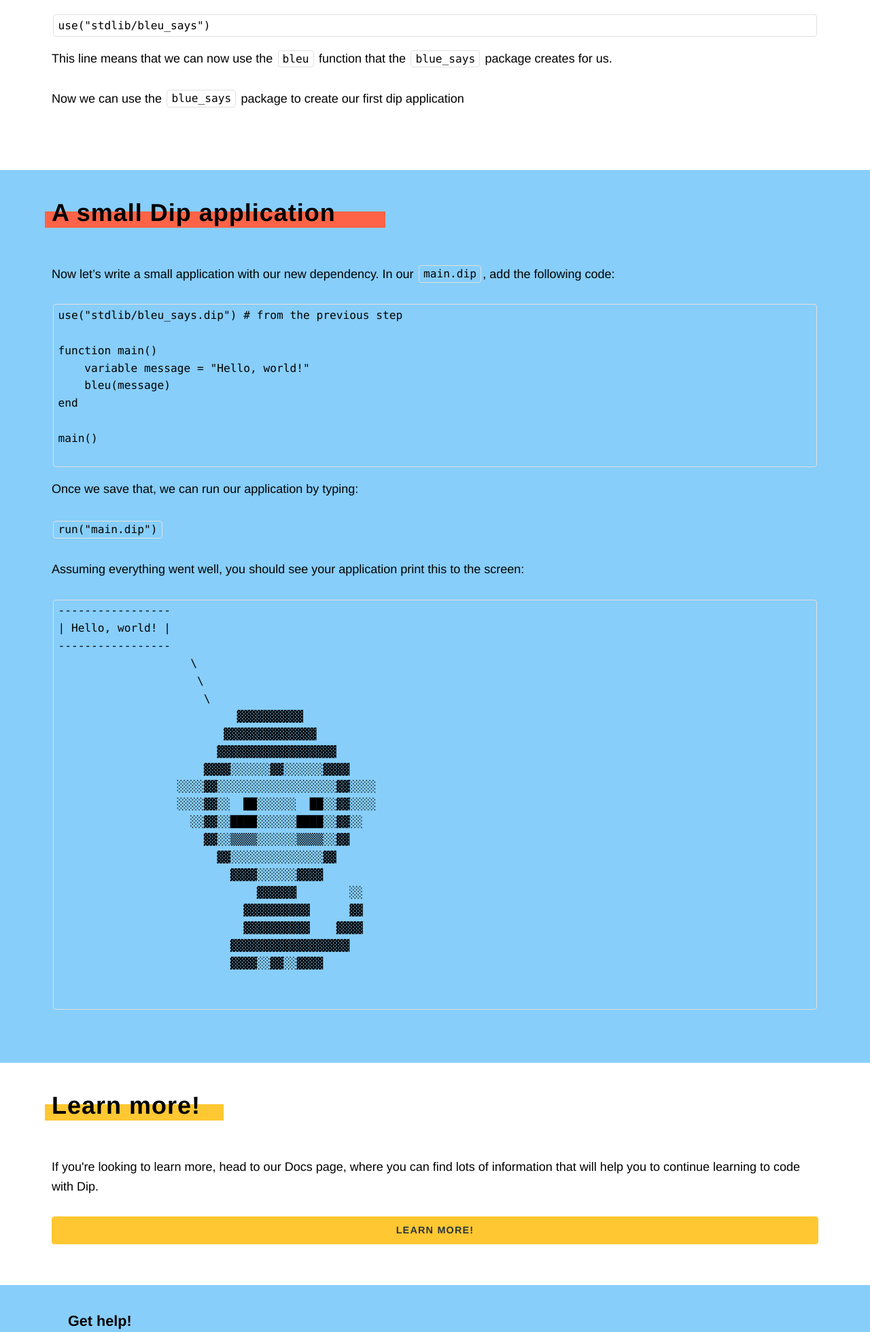
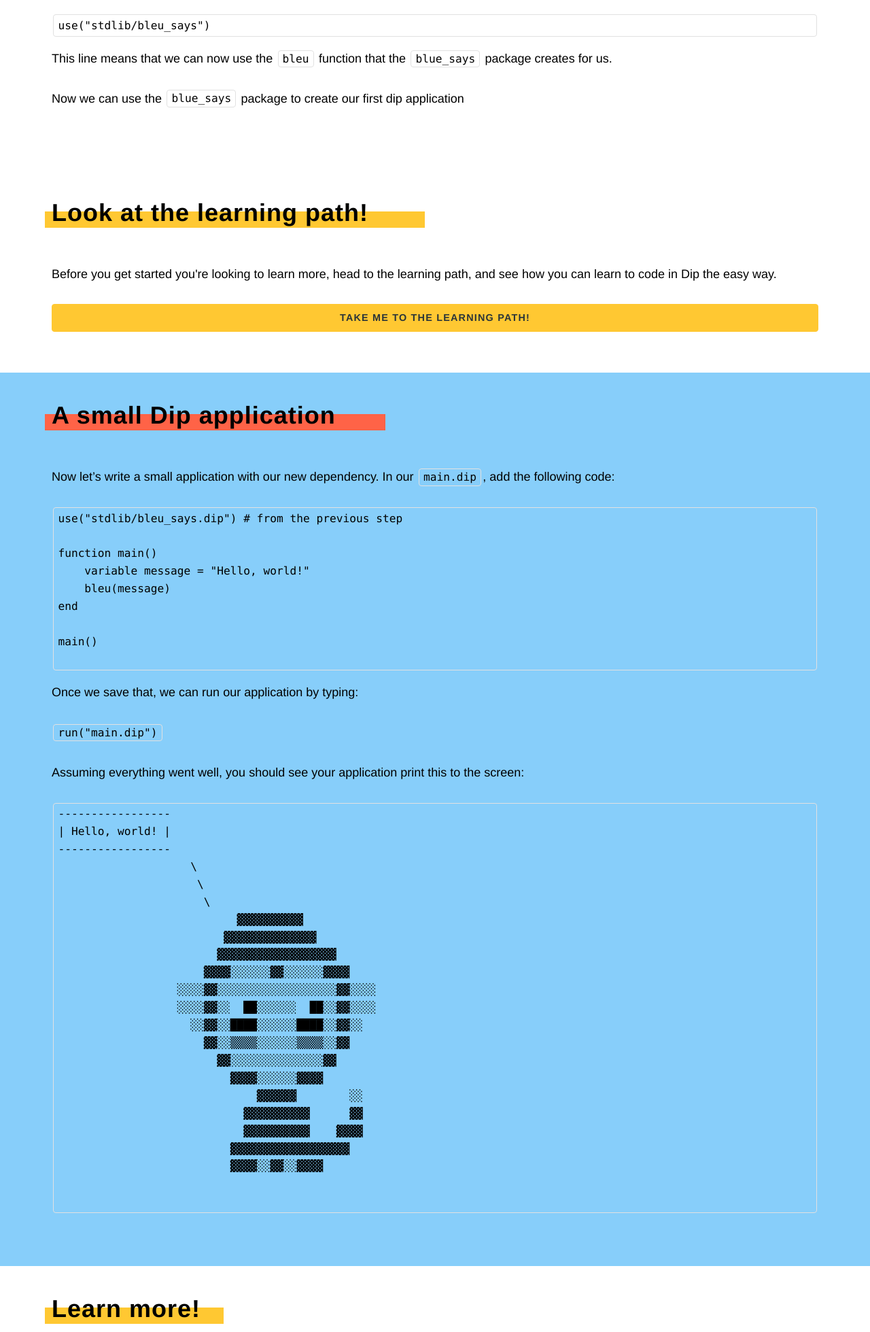
Before and after one commit to Diplang/DipSite, a Flask app: page /start in a window 1280 px wide. Shown: the part 2717-4676 px from the top of the page at 68% size. Run offline with Flask 2, Linux system fonts and the light colour scheme; some libraries are stand-ins or nearby versions; some web fonts are replaced.

Commit message:
minute details

```diff
--- a/templates/start.html
+++ b/templates/start.html
@@ -170,6 +170,17 @@ the language and playing around with it. Also, if all you want is the source cod
   </div>
 </section>
 
+<section class="white thanks">
+  <div class="w-100 mw-none ph3 mw8-m mw9-l center f3">
+    <header>
+      <h2>Look at the learning path!</h2>
+      <div class="highlight"></div>
+    </header>
+    <p>Before you get started you're looking to learn more, head to the learning path, and see how you can learn to code in Dip the easy way.</p>
+    <a href="/tutorial" class="button button-secondary">Take me to the learning path!</a>
+  </div>
+</section>
+
 
 <section class="green">
   <div class="w-100 mw-none ph3 mw8-m mw9-l center f3">
```
